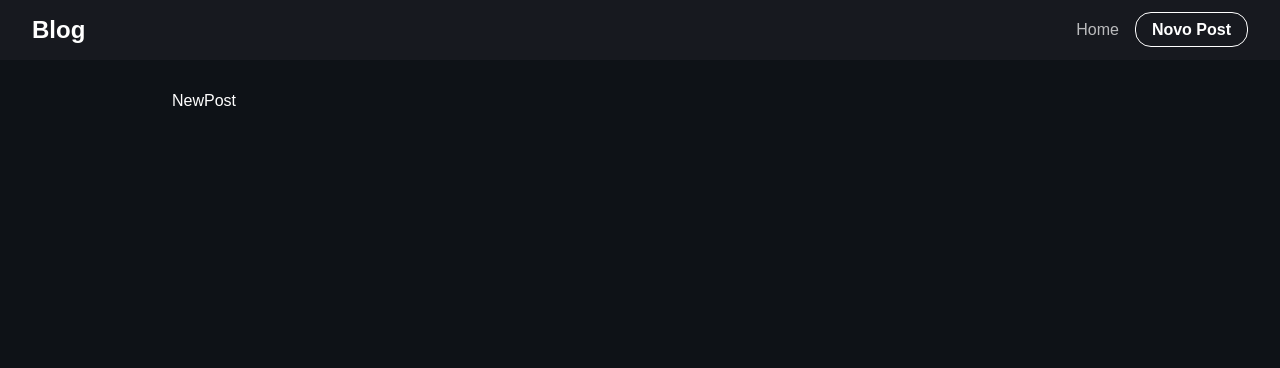
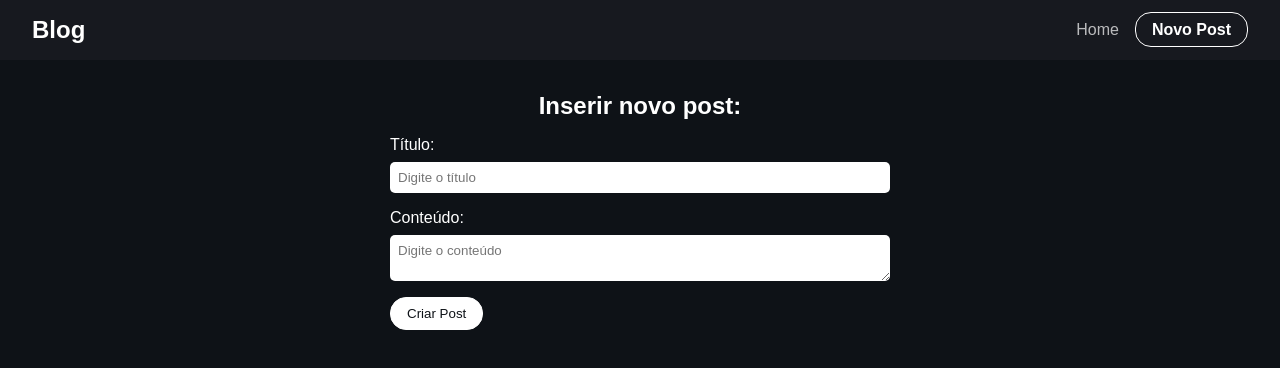
Before and after one commit to DanielCosta12/react-axios, a React (Vite) app: page /new in a window 1280 px wide. Shown: the top 368 px of the page. Built offline with nearby package versions, Linux system fonts and the light colour scheme; a web font is replaced by a local one.

Commit message:
structure for new post

```diff
--- a/src/routes/NewPost.jsx
+++ b/src/routes/NewPost.jsx
@@ -1,9 +1,50 @@
-import React from 'react'
+import blogFetch from "../axios/config";
+import { useState } from "react";
+import { useNavigate } from "react-router-dom";
+import "./NewPost.css";
+const NewPost = () => {
+  const navigate = useNavigate();
+  const [title, setTitle] = useState();
+  const [body, setBody] = useState();
+  const createPost = async (e) => {
+    e.preventDefault();
+    const post = {
+      title,
+      body,
+      userId: 1,
+    };
+    await blogFetch.post("/posts", {
+      body: post,
+    });
+    navigate("/");
+  };
+  return (
+    <div className="new-post">
+      <h2>Inserir novo post:</h2>
+      <form onSubmit={(e) => createPost(e)}>
+        <div className="form-control">
+          <label htmlFor="title">Título:</label>
+          <input
+            type="text"
+            name="title"
+            placeholder="Digite o título"
+            id="title"
+            onChange={(e) => setTitle(e.target.value)}
+          />
+        </div>
+        <div className="form-control">
+          <label htmlFor="body">Conteúdo:</label>
+          <textarea
+            name="body"
+            id="body"
+            placeholder="Digite o conteúdo"
+            onChange={(e) => setBody(e.target.value)}
+          ></textarea>
+        </div>
+        <input type="submit" value="Criar Post" className="btn" />
+      </form>
+    </div>
+  );
+};
 
-const NewPost = () => {
-  return (
-    <div>NewPost</div>
-  )
-}
-
-export default NewPost
+export default NewPost;
```
